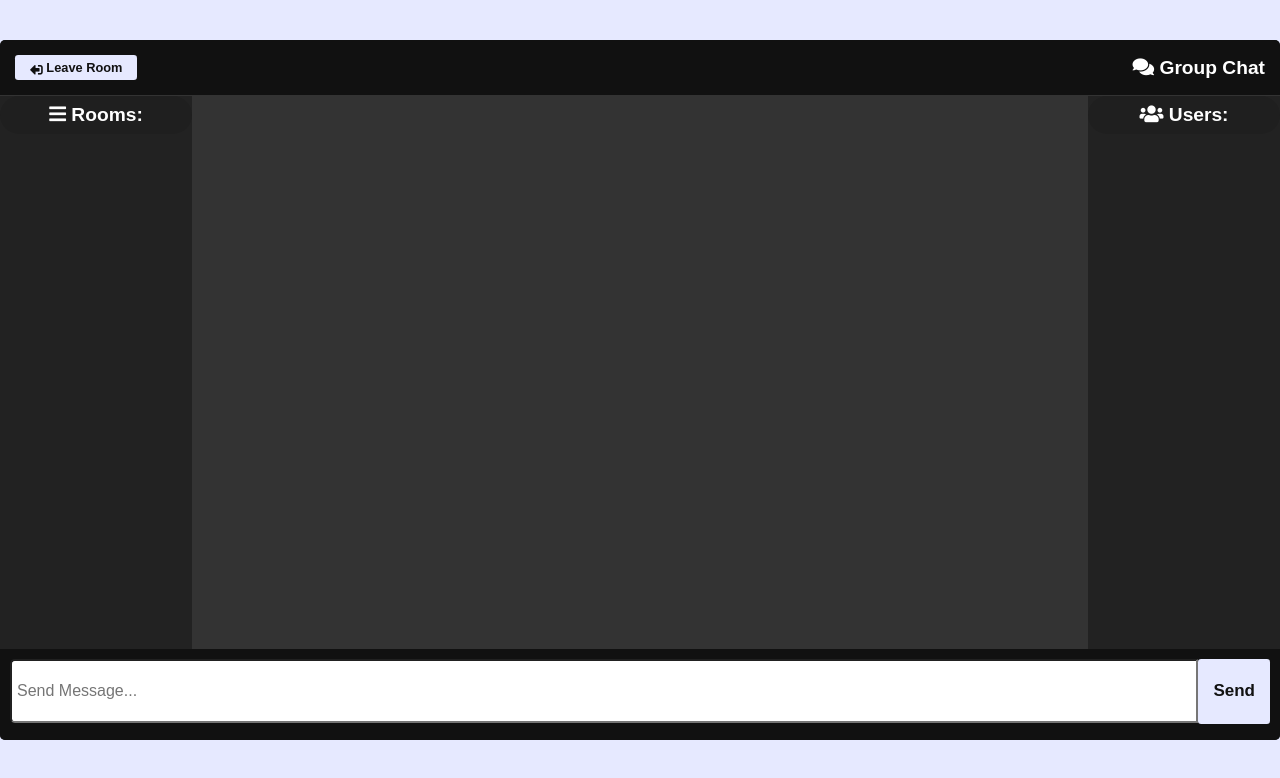
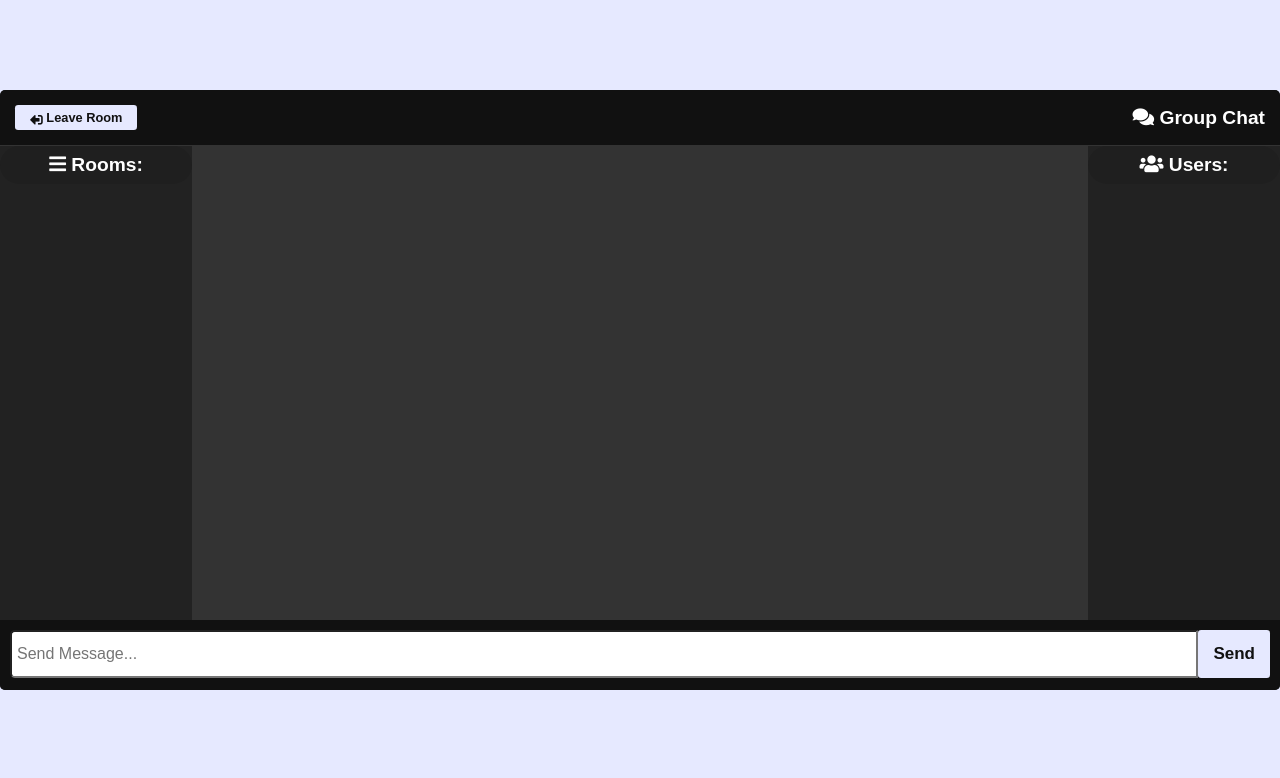
Before and after one commit to mike-o31/chat-app, a website: page public/chatroom.html in a window 1280 px wide. Drawn offline with nearby package versions, Linux system fonts and the light colour scheme; no server answers.

Commit message:
minor screen sizing fix

```diff
--- a/public/css/style.css
+++ b/public/css/style.css
@@ -44,7 +44,7 @@ a {
 	left: 50%;
 	transform: translate(-50%, -50%);
 	width: 100%;
-	height: 700px;
+	height: 600px;
 	background: var(--dark-color-c);
 	margin: 30px auto;
 	overflow: hidden;
@@ -167,14 +167,14 @@ a {
 .chat-form-container input[type='text'] {
 	font-size: 16px;
 	padding: 5px;
-	height: 4em;
+	height: 3em;
 	flex: 1;
 	border-top-left-radius: 0.3rem;
 	border-bottom-left-radius: 0.3rem;
 }
 
 .chat-form-container .button {
-	height: 3.8em;
+	height: 2.8em;
 }
 
 /* Join Page */
```
